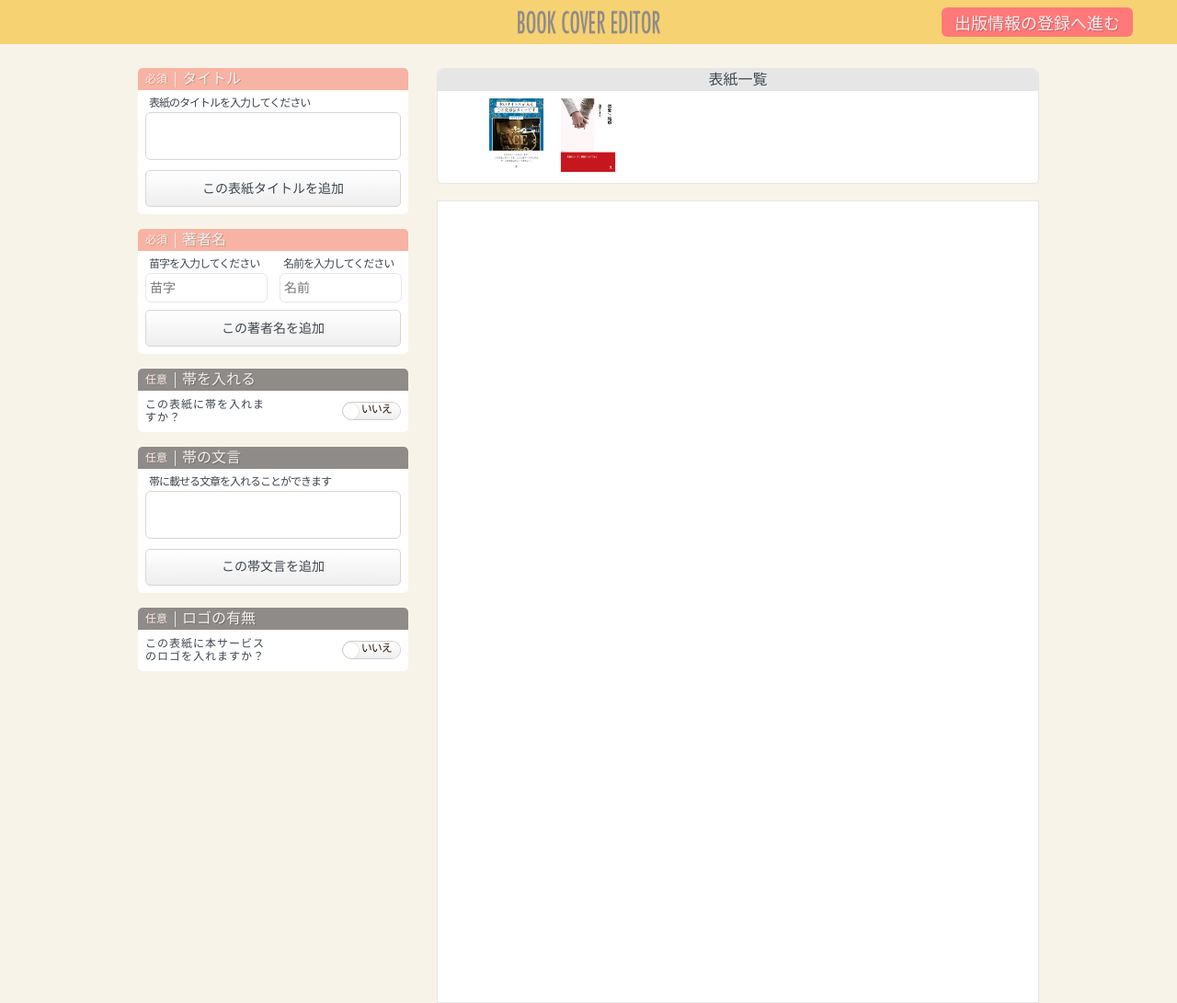
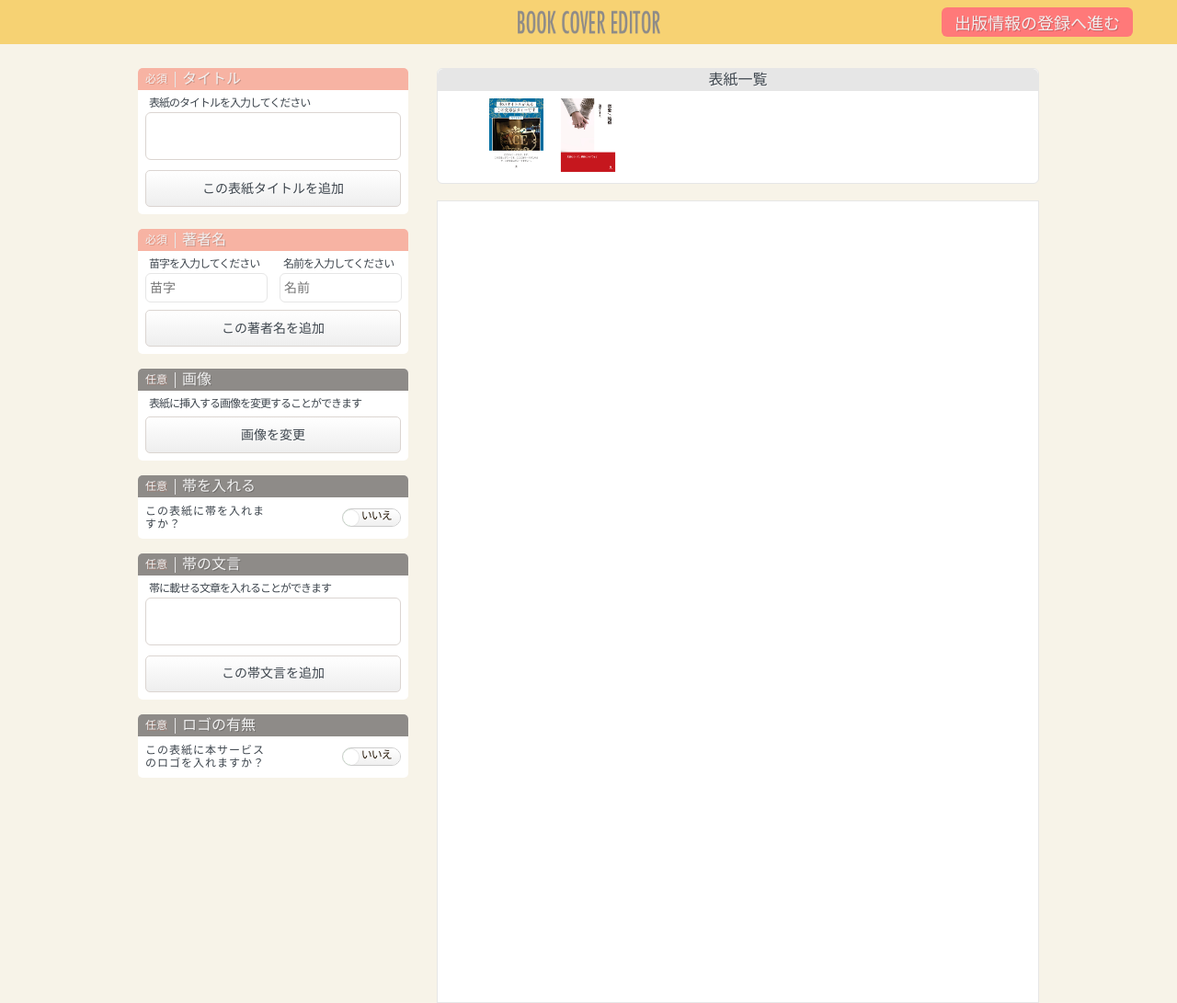
Before and after one commit to dsktschy/book-cover-editor, a plain HTML site: page index.html in a window 1280 px wide. Shown: the top 1091 px of the page at 92% size. Drawn offline with nearby package versions, Linux system fonts and the light colour scheme; no server answers.

Commit message:
Set the user's input to a user-image layer

```diff
--- a/index.html
+++ b/index.html
@@ -57,6 +57,17 @@
                       </label>
                     </div>
                     <input id="inputAuthorButton" name="inputAuthorButton" type="button" value="この著者名を追加">
+                  </div>
+                  <div class="box-cover-form" id="user-image-editor">
+                    <div class="box-label-title bg-gray">
+                      <span class="label-cover-optional">任意</span>
+                      画像
+                    </div>
+                    <div class="box-input-cover-info">
+                      <span>表紙に挿入する画像を変更することができます</span>
+                    </div>
+                    <input id="inputImageButton" name="inputImageButton" type="button" value="画像を変更">
+                    <input id="inputImageHidden" type="file">
                   </div>
                   <div class="box-cover-form" id="band-editor">
                     <label class="box-cover-label">
```
Also changed, not shown: javascripts/bundle.min.js, stylesheets/bundle.min.css.
